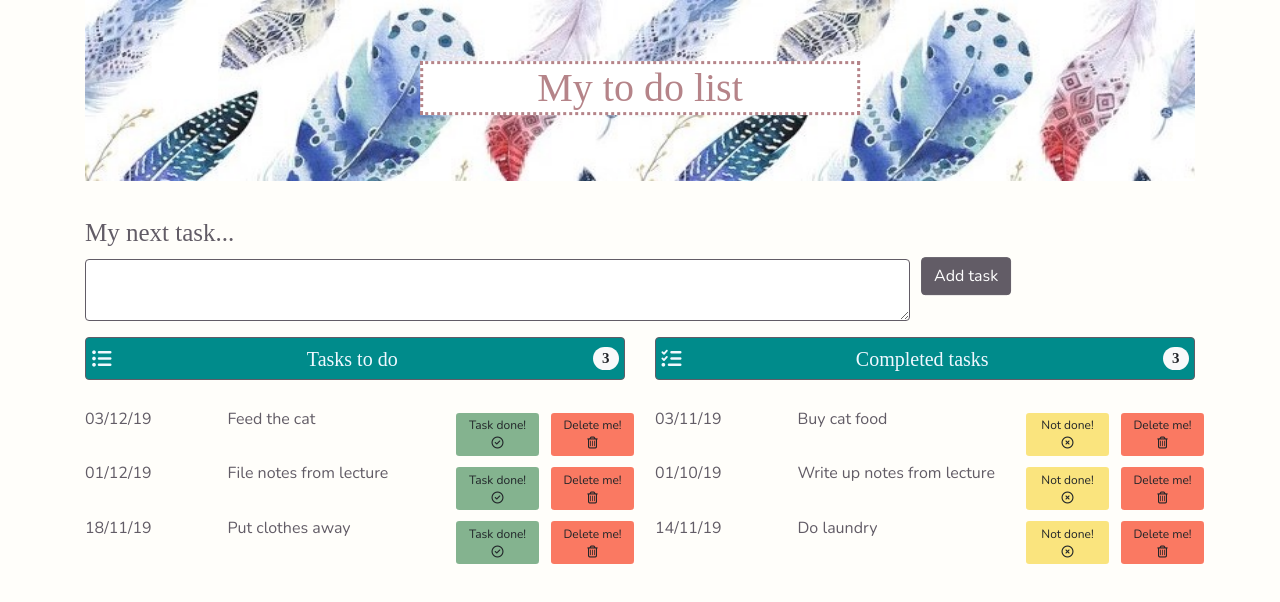
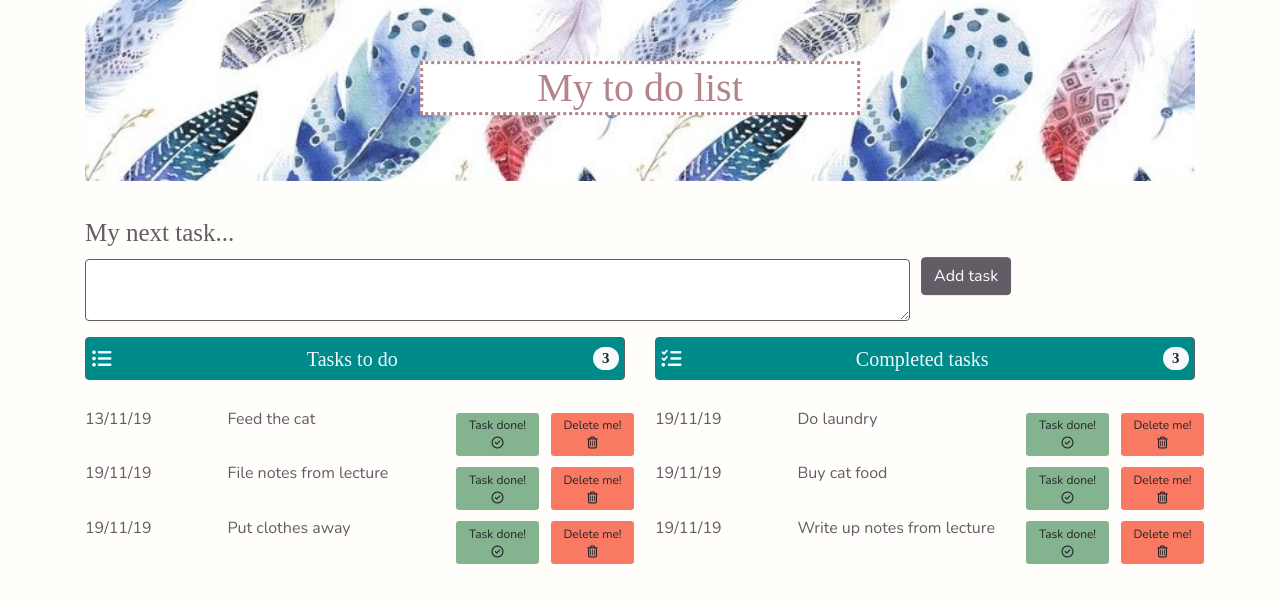
Before and after one commit to Nichola867/To_do_App_Frontend, a React (Create React App) app: page / in a window 1280 px wide. Shown: the top 602 px of the page. Built offline with nearby package versions, Linux system fonts and the light colour scheme; a web font is replaced by a local one.

Commit message:
States added to To Do App

```diff
--- a/src/App.css
+++ b/src/App.css
@@ -57,7 +57,7 @@ body {
   background-color: #FA7962;
 }
 
-/* HEADERS: */
+/* TEXT & HEADERS: */
 
 h1 {
   text-align: center;
--- a/src/App.js
+++ b/src/App.js
@@ -5,29 +5,53 @@ import Task from "./Task";
 import CompletedTasks from "./CompletedTasks";
 import './App.css';
 
-function App() {
+class App extends React.Component {
+  state = {
+    tasks: [
+      { dateAdded: "13/11/19", task: "Feed the cat", completed: false, ID: 1 },
+      { dateAdded: "19/11/19", task: "Do laundry", completed: true, ID: 2 },
+      { dateAdded: "19/11/19", task: "File notes from lecture", completed: false, ID: 3 },
+      { dateAdded: "19/11/19", task: "Put clothes away", completed: false, ID: 4 },
+      { dateAdded: "19/11/19", task: "Buy cat food", completed: true, ID: 5 },
+      { dateAdded: "19/11/19", task: "Write up notes from lecture", completed: true, ID: 6 },
+    ]
+  }
+
+  render() {
+    const completedTasks = this.state.tasks.filter(n => {
+      return n.completed === true;
+    });
+
+    const toDoTasks = this.state.tasks.filter(n => {
+      return n.completed === false;
+    });
+
     return (
-    <div className="App">
+      <div className="App" >
         <Header />
         <WriteTask />
 
         <div className="container">
-
           <div className="row">
             <div className="col-12 col-lg-6">
+
               <ul className="list-group">
                 <li className="list-group-item d-flex justify-content-between align-items-center TaskHeaders">
-                <i className="fas fa-list-ul" /> <span>Tasks to do </span>
-                <span className="badge badge-light badge-pill">3</span>
+                  <i className="fas fa-list-ul" /> <span> Tasks to do </span>
+                  <span className="badge badge-light badge-pill"> 3 </span>
                 </li>
               </ul>
 
-            <Task dateAdded="03/12/19" task="Feed the cat" />
-            <Task dateAdded="01/12/19" task="File notes from lecture" />
-            <Task dateAdded="18/11/19" task="Put clothes away" />
+              {toDoTasks.map(n => {
+                return (
+                  <Task
+                    key={n.ID}
+                    dateAdded={n.dateAdded}
+                    task={n.task}
+                  />
+                )
+              })}
             </div>
-
-
 
             <div className="col-12 col-lg-6">
               <ul className="list-group">
@@ -37,15 +61,23 @@ function App() {
                 </li>
               </ul>
 
-              <CompletedTasks dateCompleted="03/11/19" taskCompleted="Buy cat food" />
-              <CompletedTasks dateCompleted="01/10/19" taskCompleted="Write up notes from lecture" />
-              <CompletedTasks dateCompleted="14/11/19" taskCompleted="Do laundry" />
+              {completedTasks.map(n => {
+                return (
+                  <Task
+                    Key={n.ID}
+                    dateAdded={n.dateAdded}
+                    task={n.task}
+                  />
+                )
+              })}
+            </div>
           </div>
 
         </div>
+
       </div>
-      </div>
-      );
+    )
+  }
 }
 
 export default App;
```
Lines whose indentation alone changed are shown as unchanged.
